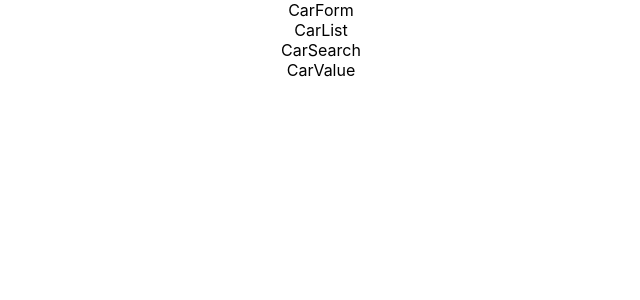
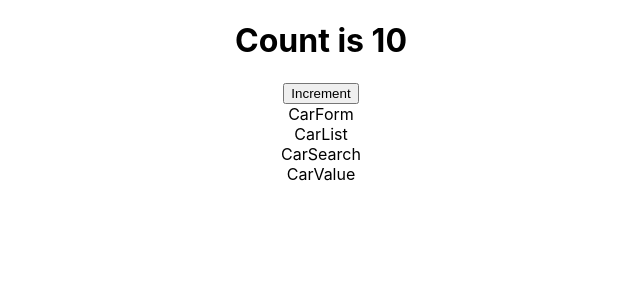
Before and after one commit to mosesglitch/cars-react-redux, a React (Create React App) app: page / in a window 1280 px wide. Shown: the top 300 px of the page, without its empty margins (319-959 px from the left). Built offline with nearby package versions, Linux system fonts and the light colour scheme.

Commit message:
add slices

```diff
--- a/src/App.js
+++ b/src/App.js
@@ -4,10 +4,11 @@
 import CarList from "./components/CarList";
 import CarSearch from "./components/CarSearch";
 import CarForm from "./components/CarForm";
-
+import CounterPage from "./components/CustomHook";
 function App() {
   return (
     <div className="App">
+      <CounterPage initialCount={10} />
       <CarForm />
       <CarList />
       <CarSearch />
--- /dev/null
+++ b/src/components/CustomHook.js
@@ -0,0 +1,29 @@
+import { useState, useEffect } from "react";
+
+function useCounter(initialCount) {
+  const [count, setCount] = useState(initialCount);
+
+  useEffect(() => {
+    console.log(count);
+  }, [count]);
+
+  const increment = () => {
+    setCount(count + 1);
+  };
+  return {
+    count,
+    increment,
+  };
+}
+
+function CounterPage({ initialCount }) {
+  const { count, increment } = useCounter(initialCount);
+  return (
+    <div>
+      <h1>Count is {count}</h1>
+      <button onClick={increment}>Increment</button>
+    </div>
+  );
+}
+
+export default CounterPage;
```
Also changed, not shown: src/store/slices/carsSlice.js (added), src/store/slices/formSlice.js (added).
